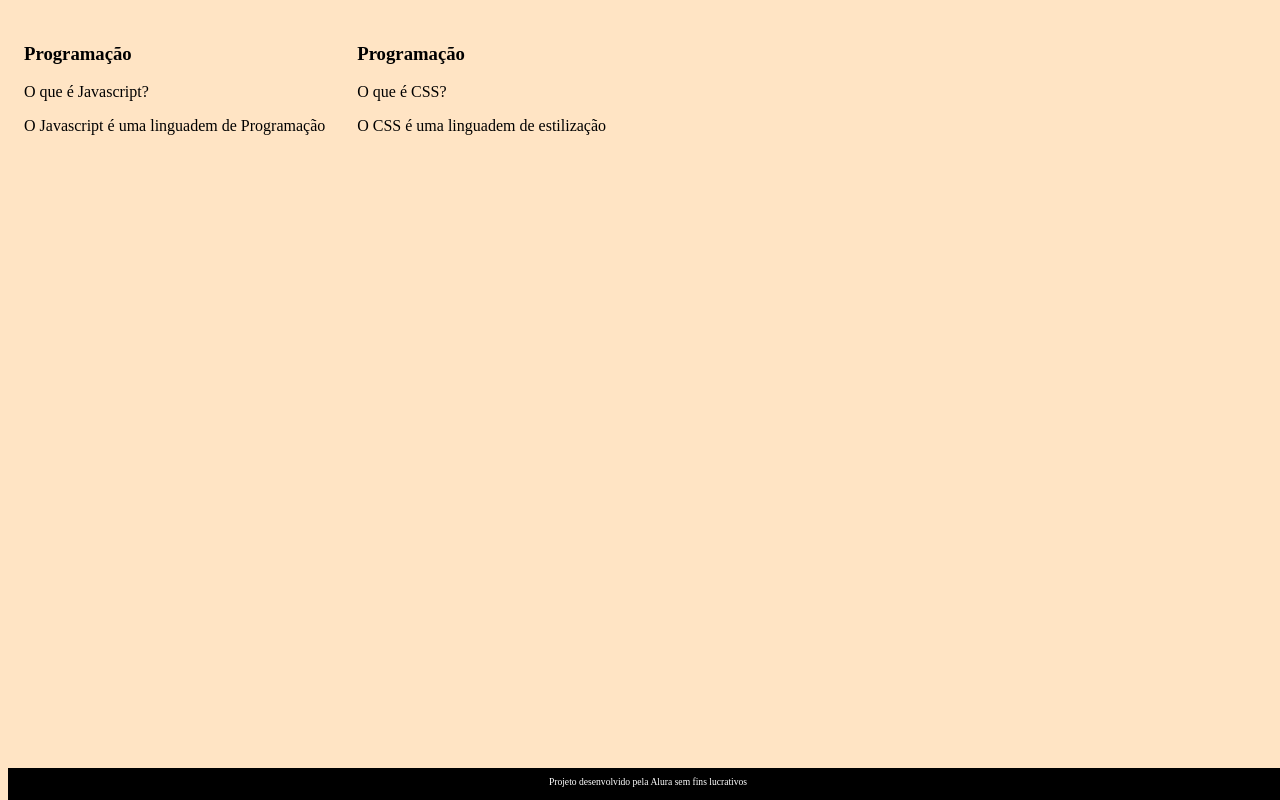
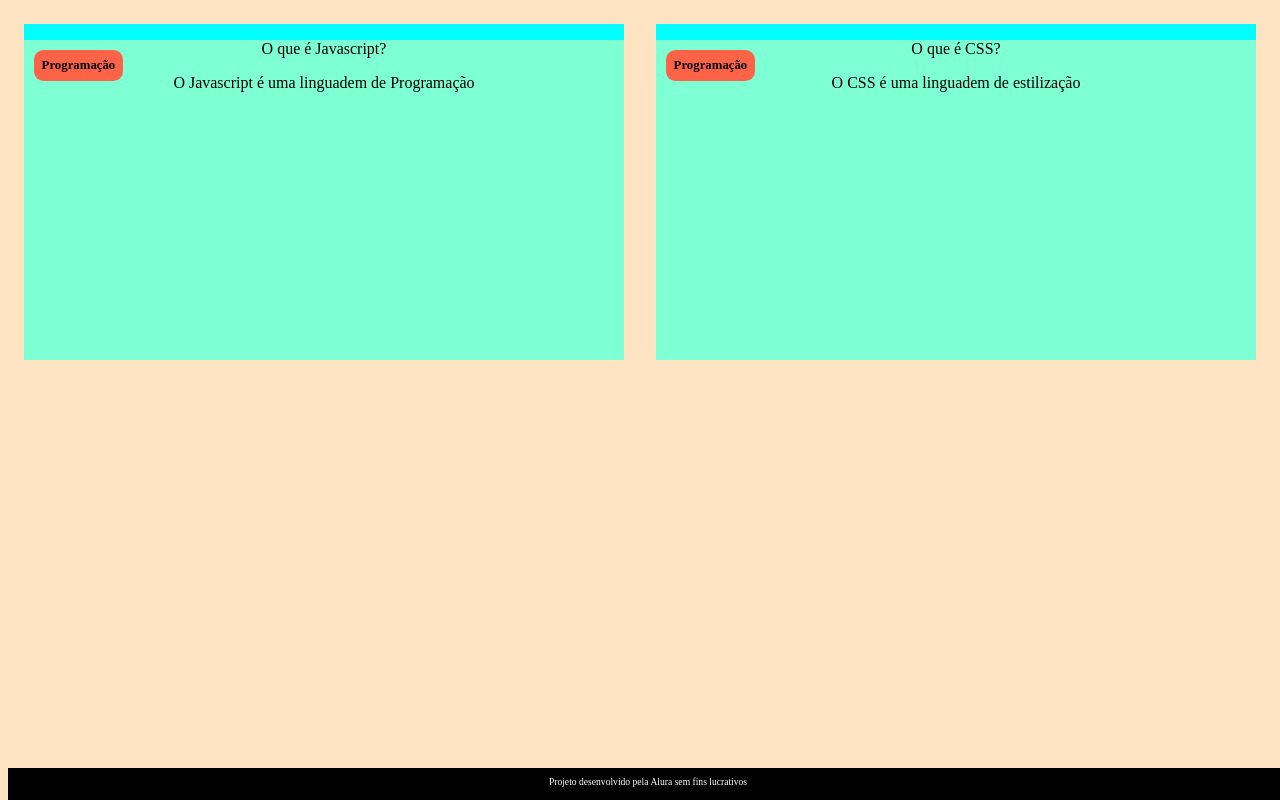
Before and after one commit to PorcaoDaTelaSena/Flashcard, a plain HTML site: page é_isso/index.html in a window 1280 px wide. Drawn offline with Linux system fonts and the light colour scheme; a web font is replaced by a local one.

Commit message:
Add files via upload

```diff
--- a/é_isso/assets/style.css
+++ b/é_isso/assets/style.css
@@ -26,4 +26,24 @@ footer p{
 
 .cartao{
     margin: 1rem 1rem;
+    background-color: aqua;
+    height: 20rem;
+    flex-grow: 1;
+    flex-basis: calc(33% - 6rem);
 }
+
+.cartao_conteudo{
+    text-align: center;
+    background-color: aquamarine;
+    height: 100%;
+}
+
+.cartao_conteudo h3{
+    background-color: tomato;
+    text-align: left;
+    padding: 0.5rem;
+    position: absolute;
+    margin: 0.6rem;
+    border-radius: 0.6rem;
+    font-size: 1vw;
+}
```
